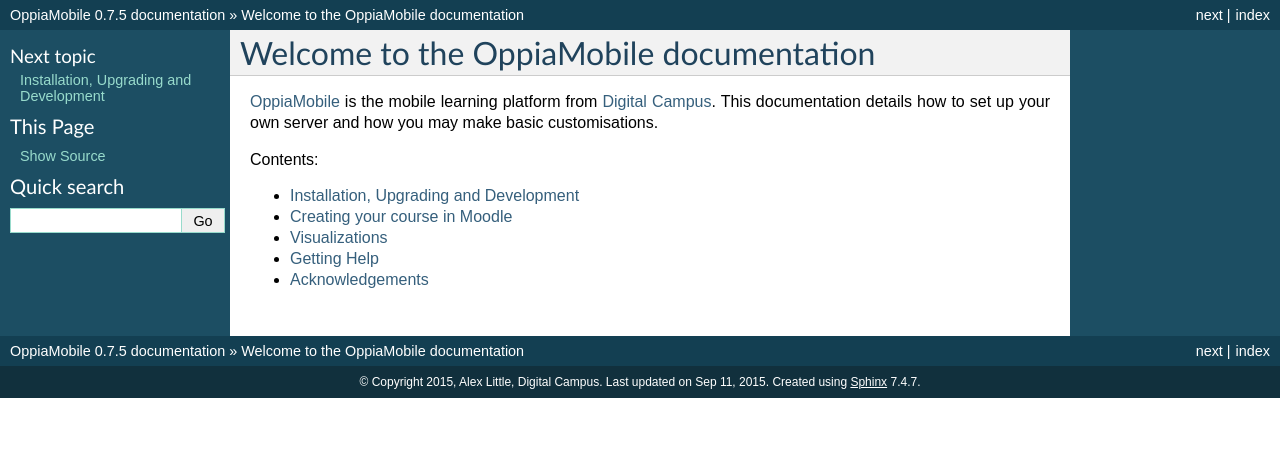
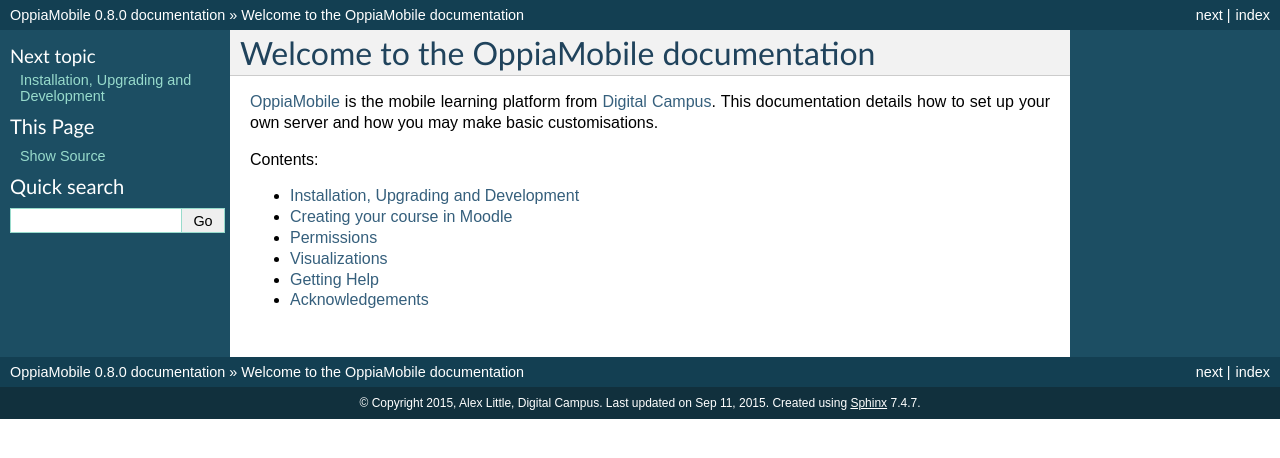
Before and after one commit to DigitalCampus/django-oppia, a Sphinx documentation site: the page built from docs/index.rst, in a window 1280 px wide. Shown: the top 458 px of the page. Built offline with Sphinx 7.4.7, drawn with Linux system fonts in a browser that asks for light colours; the version number is read from the project's files by our own code.

Commit message:
OPEN - task 250: Add docs about groups and permissions https://github.com/DigitalCampus/django-oppia/issues/issue/250

```diff
--- a/docs/conf.py
+++ b/docs/conf.py
@@ -56,9 +56,9 @@
 # built documents.
 #
 # The short X.Y version.
-version = '0.7.5'
+version = '0.8.0'
 # The full version, including alpha/beta/rc tags.
-release = '0.7.5'
+release = '0.8.0'
 
 # The language for content autogenerated by Sphinx. Refer to documentation
 # for a list of supported languages.
--- a/docs/index.rst
+++ b/docs/index.rst
@@ -17,6 +17,7 @@
 
    dev/index
    author/author
+   permissions
    viz/index
    help
    acknowledgements
```
Also changed, not shown: docs/permissions.rst (added, +48 -0 lines).
